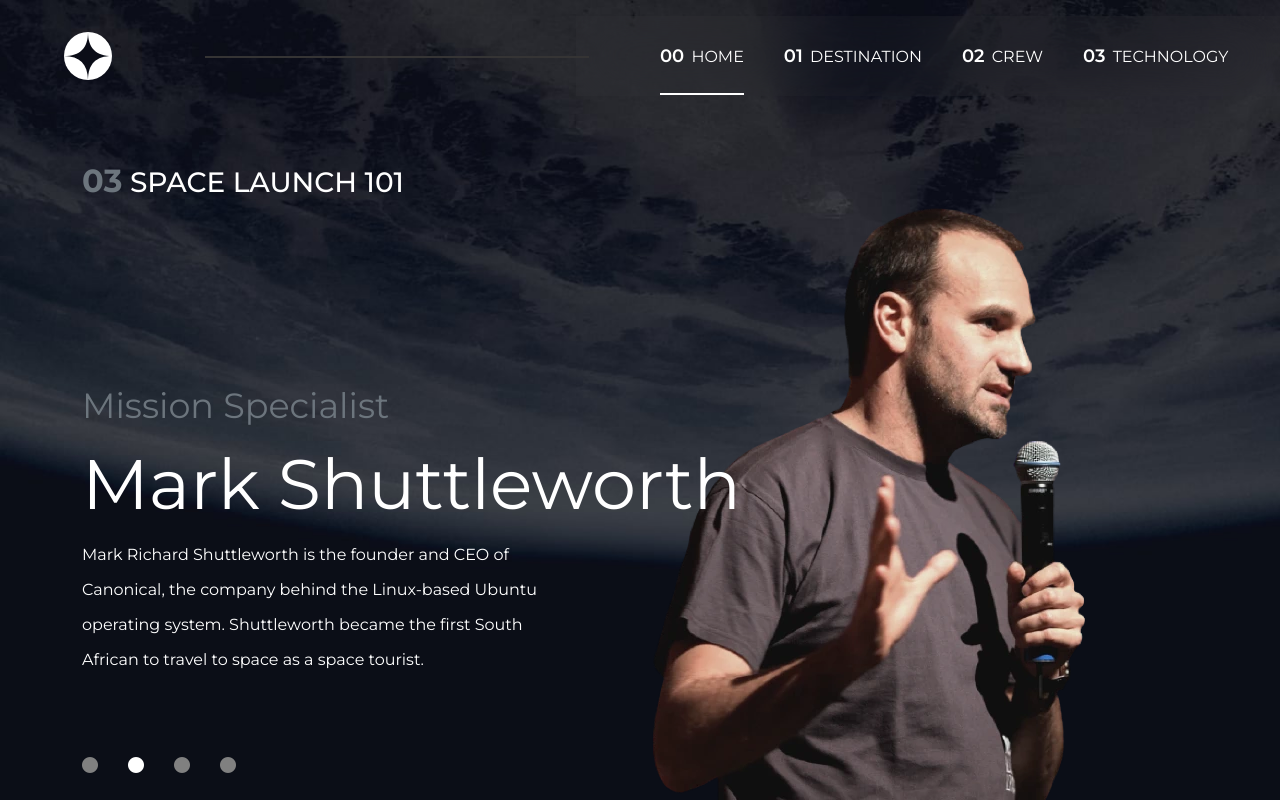
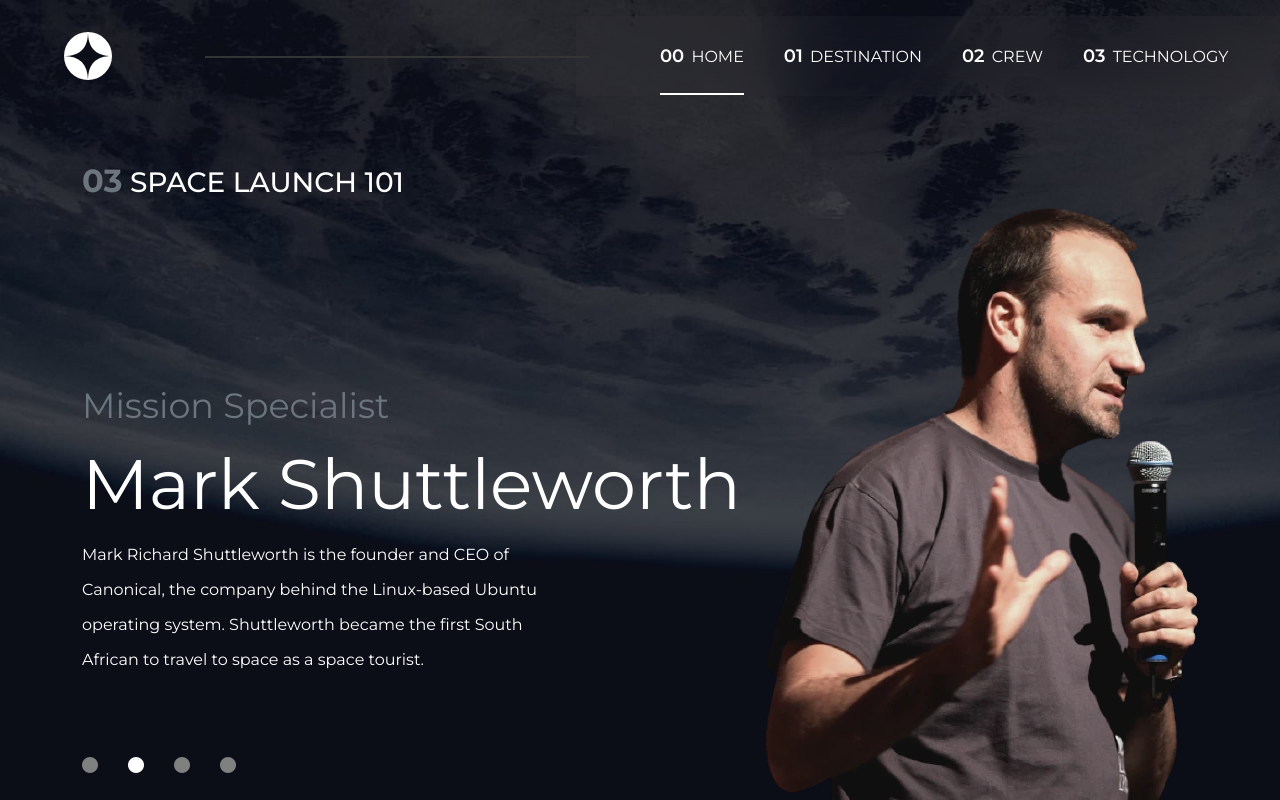
Before and after one commit to xJustFox/proj-space-website, a Vue app: page /crew in a window 1280 px wide. Built offline with nearby package versions, Linux system fonts and the light colour scheme.

Commit message:
[Fix] Fixed position Img

```diff
--- a/src/components/Page/Crew.vue
+++ b/src/components/Page/Crew.vue
@@ -61,7 +61,7 @@
 
                 </div>
                 <div class="col-6">
-                    <div class="d-flex align-items-end h-100">
+                    <div class="d-flex align-items-end justify-content-end h-100">
                         <img class="webpPerson" :src="crew[this.crewIndex].images.webp" alt="">
                     </div>
                 </div>
```
